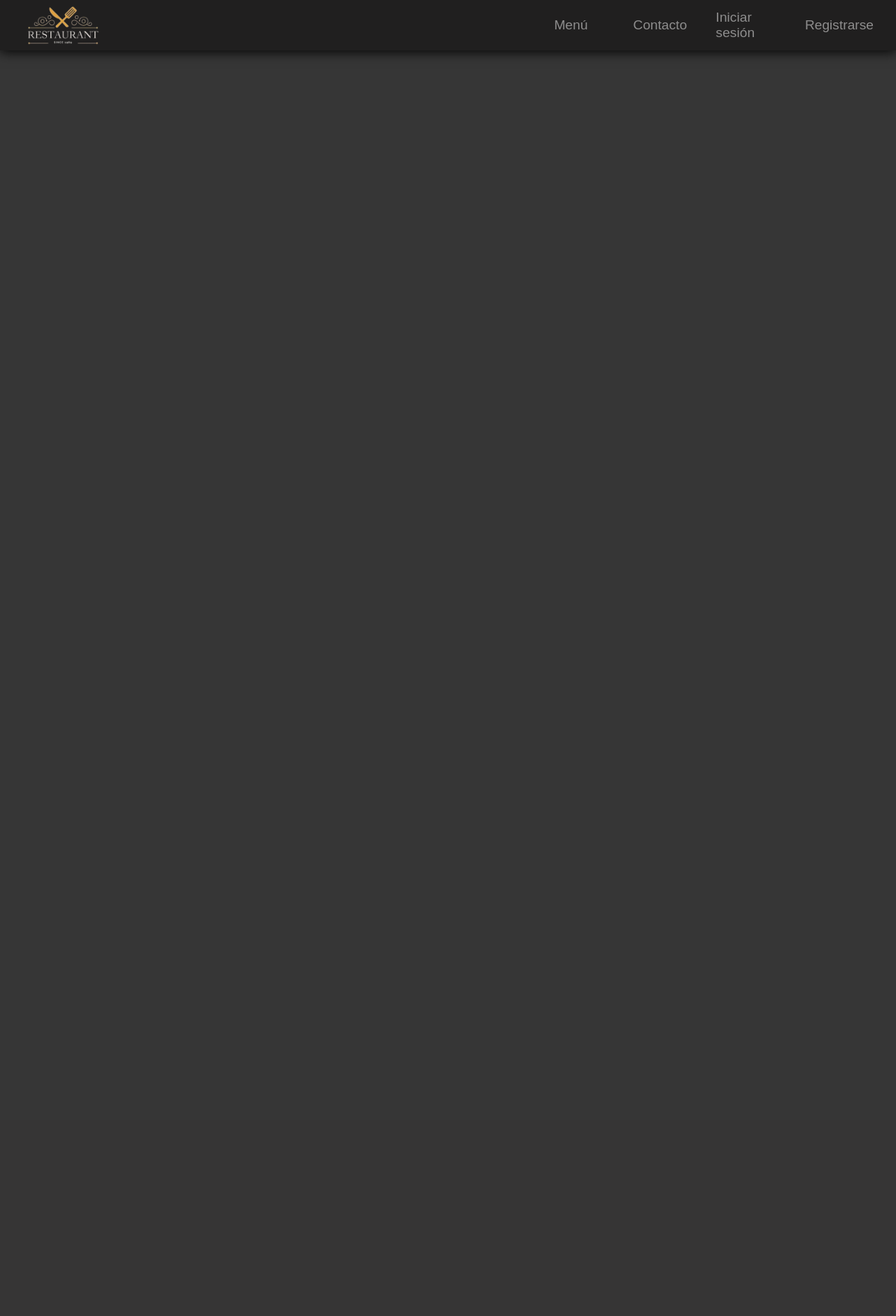
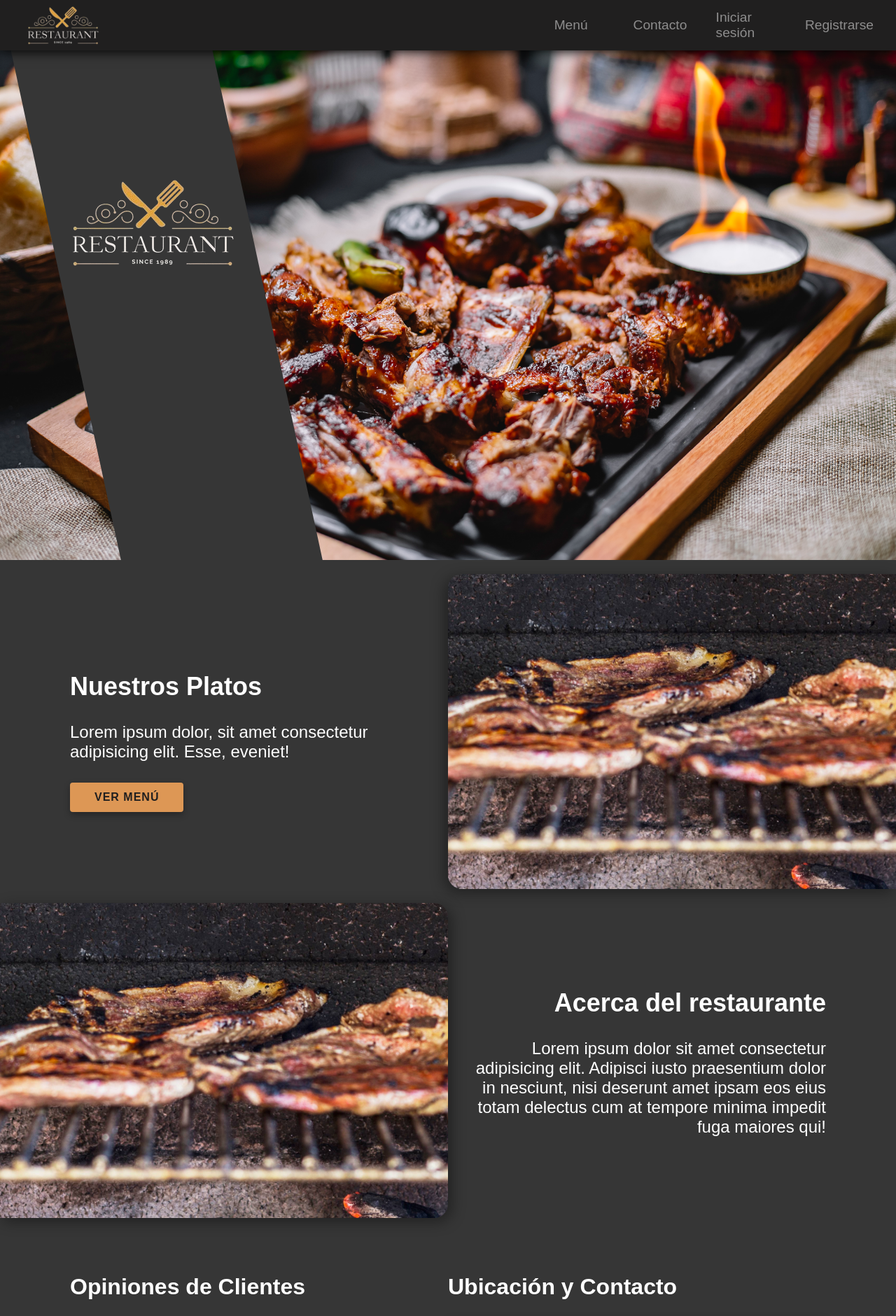
Before and after one commit to elimenit/tp3_ids_frontend, a Flask app: page / in a window 1280 px wide. Shown: the top 1880 px of the page at 70% size. Before the commit the page ends 80 px from the top, so only its background shows below. Run offline with Flask 3, Linux system fonts and the light colour scheme.

Commit message:
Creación del index.html, index.css, footer.html y footer.css

```diff
--- a/static/css/index.css
+++ b/static/css/index.css
@@ -0,0 +1,273 @@
+/* Estilos para la página principal */
+
+.main-banner {
+    width: 100%;
+    height: 100vh;
+
+    position: relative;
+    background-image: url('../img/main_img.jpg');
+    background-size: cover;
+    background-position: center;
+    background-repeat: no-repeat;
+
+}
+
+.main-banner::before { /* permite el efecto de la franja cubriendo la imagen */
+    content: "";
+    position: absolute;
+    top: 0;
+    left: 0;
+    width: 45%;
+    height: 100%;
+    background-color: rgb(54, 54, 54);
+
+    clip-path: polygon(0% 0%, 50% 0%, 80% 100%, 30% 100%);
+
+    z-index: 1;
+}
+
+.banner-logo {
+    position: absolute;
+    top: 40%;
+    left: 17%;
+    transform: translate(-50%, -50%);
+    z-index: 2;
+
+    color: white;
+    text-align: center;
+}
+
+/* Estilos para la sección de menú e información */
+
+.menu {
+    display: flex;
+    justify-content: space-between;
+    align-items: center;
+    width: 100%;
+    margin-bottom: 20px;
+    margin-top: 20px;
+}
+
+.menu-text {
+    width: 40%;
+    text-align: left;
+    padding-left: 100px;
+    margin: 50px 0;
+    color: white;
+    font-size:x-large;
+}
+
+.menu-img {
+    width: 50%;
+    height: 450px;
+    overflow: hidden;
+    border-radius: 20px 0 0 20px;
+    box-shadow: -5px 5px 20px rgba(0, 0, 0, 0.4);
+}
+
+.menu-img img {
+    width: 100%;
+    height: 100%;
+    object-fit: cover;
+    object-position: center;
+}
+
+.menu-button {
+    margin-top: 30px;
+}
+
+.menu-button .btn {
+    display: inline-block;
+    background-color: rgb(221, 151, 85);
+    color: rgb(32, 31, 31);
+    padding: 12px 35px;
+    font-size: 1rem;
+    font-weight: bold;
+    text-transform: uppercase;
+    letter-spacing: 1px;
+    border: none;
+    border-radius: 4px;
+    cursor: pointer;
+    box-shadow: 0 4px 10px rgba(0, 0, 0, 0.3);
+    transition: all 0.3s ease;
+}
+
+.menu-button .btn:hover {
+    background-color: rgb(240, 170, 100);
+    transform: translateY(-2px);
+    box-shadow: 0 6px 15px rgba(0, 0, 0, 0.4);
+}
+
+.menu-button .btn:active {
+    transform: translateY(0);
+    box-shadow: 0 4px 8px rgba(0, 0, 0, 0.3);
+}
+
+.info {
+    display: flex;
+    justify-content: space-between;
+    align-items: center;
+    width: 100%;
+    margin-bottom: 20px;
+    margin-top: 20px;
+}
+
+.info-text {
+    width: 40%;
+    text-align: right;
+    padding-right: 100px;
+    margin: 50px 0;
+    color: white;
+    font-size:x-large;
+}
+
+.info-img {
+    width: 50%;
+    height: 450px;
+    overflow: hidden;
+    border-radius: 0 20px 20px 0;
+    box-shadow: 5px 5px 20px rgba(0, 0, 0, 0.4);
+}
+
+.info-img img {
+    width: 100%;
+    height: 100%;
+    object-fit: cover;
+    object-position: center;
+}
+
+/* Estilos para la sección de reseñas y contacto */
+
+.reviews-and-contact {
+    display: flex;
+    justify-content: space-between;
+    align-items: flex-start;
+    width: 100%;
+    padding: 60px 100px;
+    box-sizing: border-box;
+    gap: 50px;
+}
+
+.reviews-and-contact h2 {
+    color: white;
+    font-size: xx-large;
+    margin-top: 0;
+    margin-bottom: 25px;
+}
+
+.reviews-container {
+    width: 45%;
+}
+
+.carousel {
+    display: flex;
+    gap: 20px;
+    overflow-x: auto;
+    scroll-snap-type: x mandatory;
+    padding-bottom: 15px;
+}
+
+.review-card {
+    flex: 0 0 100%;
+    scroll-snap-align: start;
+    background-color: rgb(32, 31, 31);
+    border-radius: 8px;
+    padding: 30px;
+    box-sizing: border-box;
+    box-shadow: 0 4px 12px rgba(0, 0, 0, 0.3);
+}
+
+.review-stars {
+    color: rgb(221, 151, 85);
+    font-size: 1.3rem;
+    margin-bottom: 15px;
+}
+
+.review-comment {
+    color: rgba(255, 255, 255, 0.85);
+    font-size: 1.1rem;
+    line-height: 1.6;
+    font-style: italic;
+    margin: 0 0 15px 0;
+}
+
+.review-author {
+    color: rgba(255, 255, 255, 0.5);
+    font-size: 0.95rem;
+    display: block;
+    font-weight: bold;
+}
+
+.map-and-info-container {
+    width: 50%;
+    display: flex;
+    flex-direction: column;
+}
+
+.map-wrapper {
+    width: 100%;
+    height: 300px;
+    border-radius: 8px;
+    overflow: hidden;
+    box-shadow: 0 4px 12px rgba(0, 0, 0, 0.3);
+    border: 1px solid rgba(255, 255, 255, 0.1);
+}
+
+.contact-details {
+    margin-top: 25px;
+    color: white;
+    font-size: 1.1rem;
+}
+
+.contact-details p {
+    margin: 10px 0;
+    line-height: 1.5;
+}
+
+.contact-details strong {
+    color: rgb(221, 151, 85);
+}
+
+/* Estilos para la sección de reserva */
+
+.reservation {
+    width: 100%;
+    font-size: x-large;
+    background: linear-gradient(180deg, rgb(54, 54, 54) 0%, rgb(35, 35, 35) 100%);
+    padding: 80px 20px;
+    box-sizing: border-box;
+    text-align: center;
+    color: white;
+}
+
+
+.reservation-button {
+    display: inline-block;
+
+    background-color: rgb(221, 151, 85);
+    color: rgb(32, 31, 31);
+
+    padding: 15px 40px;
+    font-size: 1.1rem;
+    font-weight: bold;
+    letter-spacing: 1px;
+    text-transform: uppercase;
+
+    border: none;
+    border-radius: 4px;
+    cursor: pointer;
+
+    transition: all 0.3s ease;
+    box-shadow: 0 4px 15px rgba(0, 0, 0, 0.3);
+}
+
+.reservation-button:hover {
+    background-color: rgb(240, 170, 100);
+    transform: translateY(-3px);
+    box-shadow: 0 6px 20px rgba(0, 0, 0, 0.4);
+}
+
+.reservation-button:active {
+    transform: translateY(-1px);
+    box-shadow: 0 4px 10px rgba(0, 0, 0, 0.3);
+}
--- /dev/null
+++ b/templates/public/footer.html
@@ -0,0 +1,11 @@
+<footer class="main-footer">
+    <ul>
+        <li><a href="#">Dirección</a></li>
+        <li><a href="#">Contactos</a></li>
+        <li><a href="#">Redes</a></li>
+    </ul>
+
+    <div class="footer-logo">
+        <p>© 2026 RESTAURANTE - Todos los derechos reservados</p>
+    </div>
+</footer>
--- a/templates/public/index.html
+++ b/templates/public/index.html
@@ -5,6 +5,8 @@
 <!-- CSS -->
 <link rel="stylesheet" href="{{ url_for('static', filename='css/nav.css') }}">
 <link rel="stylesheet" href="{{ url_for('static', filename='css/general.css') }}">
+<link rel="stylesheet" href="{{ url_for('static', filename='css/index.css') }}">
+<link rel="stylesheet" href="{{ url_for('static', filename='css/footer.css') }}">
 
 <!-- JS -->
 <script type="module" src="{{ url_for('static', filename='js/nav.js') }}"></script>
@@ -15,7 +17,98 @@
 {% endblock %}
 
 {% block body %}
+<header class="main-banner">
+    <div class="banner-logo">
+        <img src="{{ url_for('static', filename='img/nav-logo.png') }}" alt="Logo del restaurante">
+    </div>
+</header>
+
+<section class="menu">
+    <div class="menu-text">
+        <h2>Nuestros Platos</h2>
+        <p>Lorem ipsum dolor, sit amet consectetur adipisicing elit. Esse, eveniet!</p>
+
+        <div class="menu-button">
+            <button class="btn">Ver Menú</button>
+        </div>
+    </div>
+
+    <div class="menu-img">
+        <img src="{{ url_for('static', filename='img/menu_img1.jpg') }}" alt="Imagenes de platos del restaurante">
+    </div>
+</section>
+
+<section class="info">
+    <div class="info-img">
+        <img src="{{ url_for('static', filename='img/menu_img1.jpg') }}" alt="Imagenes del restaurante">
+    </div>
+
+    <div class="info-text">
+        <h2>Acerca del restaurante</h2>
+        <p>Lorem ipsum dolor sit amet consectetur adipisicing elit. Adipisci iusto praesentium dolor in nesciunt, nisi deserunt amet ipsam eos eius totam delectus cum at tempore minima impedit fuga maiores qui!</p>
+    </div>
+</section>
+
+<section class="reviews-and-contact">
+
+    <div class="reviews-container">
+        <h2>Opiniones de Clientes</h2>
+
+        <div class="carousel">
+            <div class="review-card">
+                <div class="review-stars">★★★★★</div>
+                <p class="review-comment">Lorem ipsum dolor sit amet consectetur, adipisicing elit. Voluptatibus placeat quam atque eveniet sapiente ex.</p>
+                <span class="review-author">- Juan Pérez</span>
+            </div>
+
+            <div class="review-card">
+                <div class="review-stars">★★★★★</div>
+                <p class="review-comment">Lorem ipsum dolor sit amet, consectetur adipisicing elit. Sequi, deleniti.</p>
+                <span class="review-author">- María L.</span>
+            </div>
+
+            <div class="review-card">
+                <div class="review-stars">★★★★☆</div>
+                <p class="review-comment">Lorem ipsum, dolor sit amet consectetur adipisicing elit. Consequuntur provident quidem perferendis doloribus veniam laudantium sequi aut enim iusto nobis.</p>
+                <span class="review-author">- Carlos G.</span>
+            </div>
+        </div>
+    </div>
+
+    <div class="map-and-info-container">
+        <h2>Ubicación y Contacto</h2>
+
+        <div class="map-wrapper">
+            <iframe
+                src="https://www.google.com/maps/embed?pb=!1m18!1m12!1m3!1d3284.016887889417!2d-58.381557!3d-34.6037389!2m3!1f0!2f0!3f0!3m2!1i1024!2i768!4f13.1!3m3!1m2!1s0x0%3A0x0!2zMzTCsDM2JzEzLjUiUyA1OMKwMjInNTMuNiJX!5e0!3m2!1ses!2sar!4v1625000000000!5m2!1ses!2sar"
+                width="100%"
+                height="100%"
+                style="border:0;"
+                allowfullscreen=""
+                loading="lazy">
+            </iframe>
+        </div>
+
+        <div class="contact-details">
+            <p><strong>Dirección:</strong> Av. Principal 1234, Ciudad de Buenos Aires</p>
+            <p><strong>Teléfono:</strong> +54 11 4321-8765</p>
+            <p><strong>Horarios:</strong> Mar a Dom: 12:00 a 16:00 y 20:00 a 00:00</p>
+        </div>
+    </div>
+
+</section>
+
+<section>
+    <div class="reservation">
+        <h2>Reserva tu Mesa</h2>
+        <p>Lorem ipsum dolor sit amet consectetur adipisicing elit. Aliquid, dolorem?</p>
+        <button class="reservation-button">Reservar Ahora</button>
+
+    </div>
+</section>
+
 {% endblock %}
 
 {% block footer %}
+{% include 'public/footer.html' %}
 {% endblock %}
```
Also changed, not shown: static/css/footer.css (added, +75 -0 lines), static/img/main_img.jpg (added), static/img/menu_img1.jpg (added).
